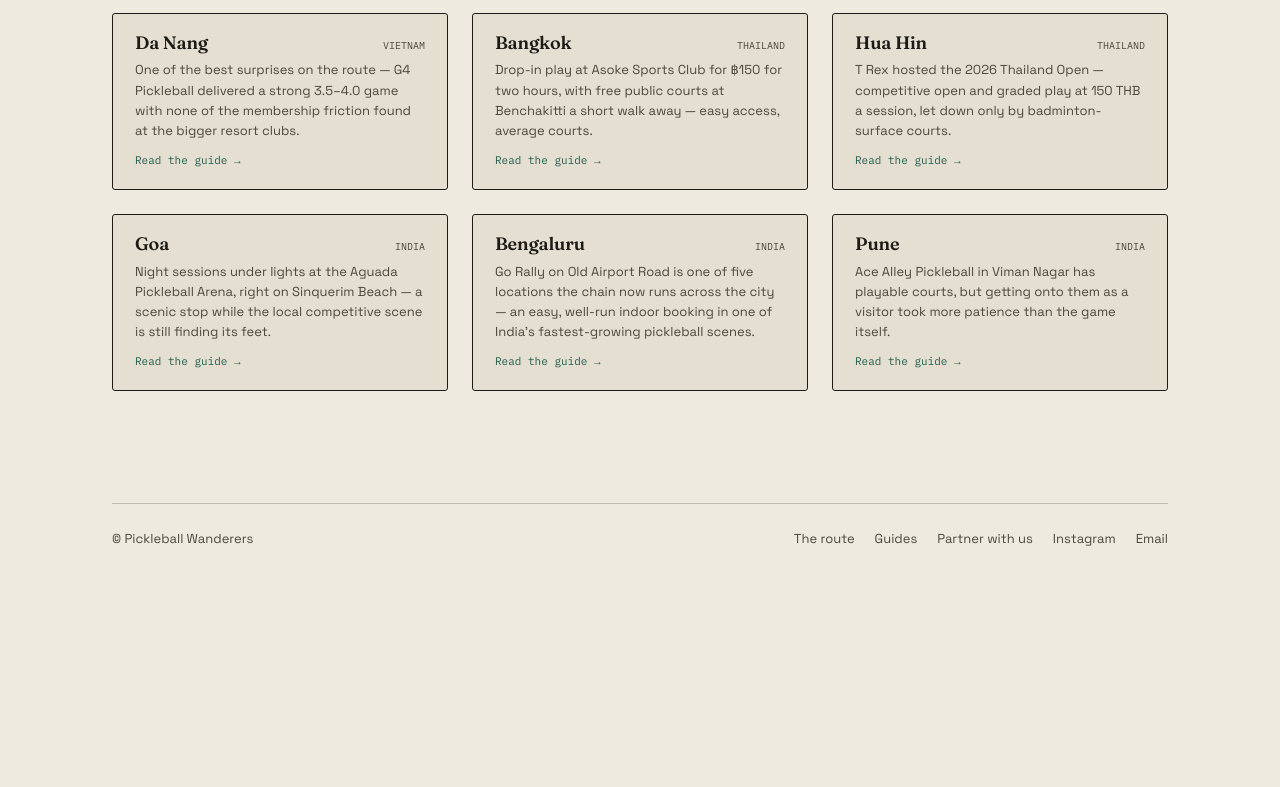
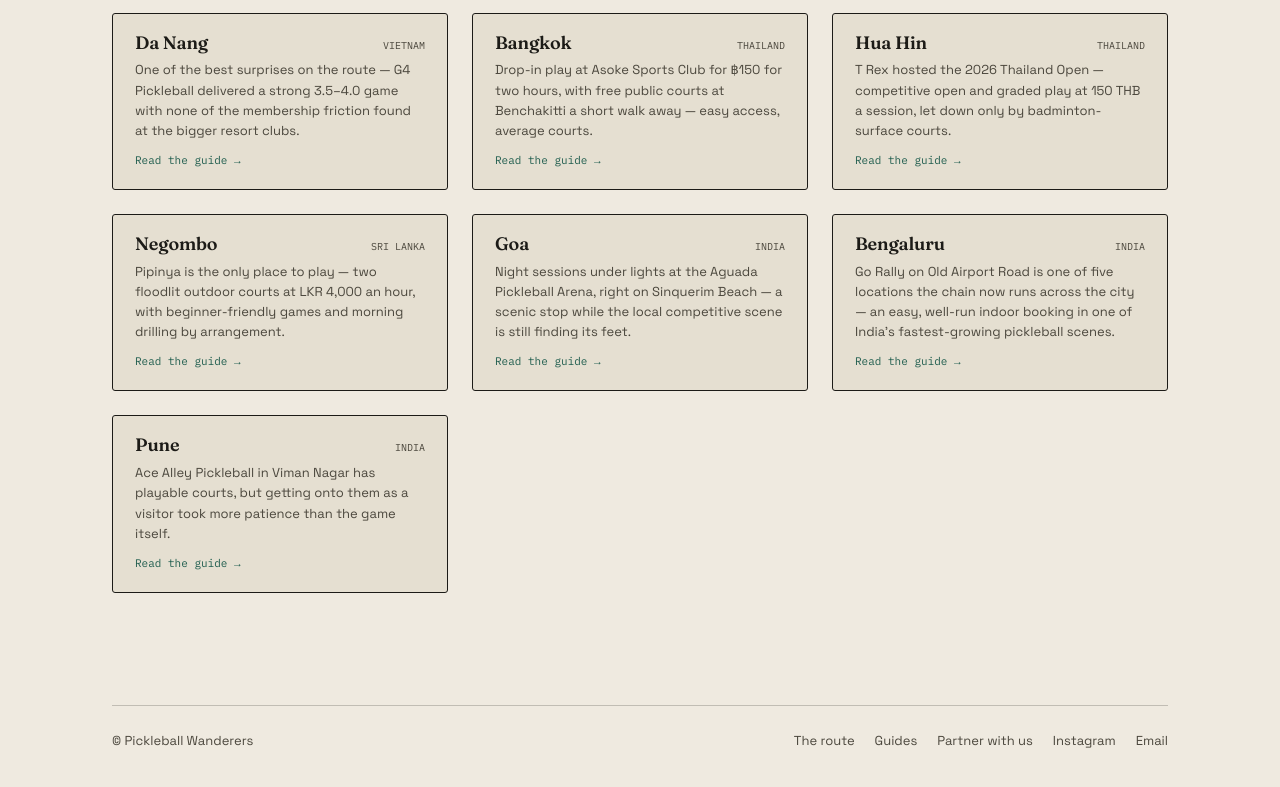
Before and after one commit to davemroberts-hub/pickleball-wanderers, a plain HTML site: page guides/index.html in a window 1280 px wide. Shown: the part 1780-2567 px from the top of the page. Before the commit the page ends 2367 px from the top, so only its background shows below. Drawn offline with Linux system fonts and the light colour scheme.

Commit message:
Add files via upload

```diff
--- a/guides/index.html
+++ b/guides/index.html
@@ -58,7 +58,8 @@
     {"@type":"ListItem","position":17,"url":"https://pickleballwanderers.com/guides/goa","name":"Goa Pickleball Guide"},
     {"@type":"ListItem","position":18,"url":"https://pickleballwanderers.com/guides/bengaluru","name":"Bengaluru Pickleball Guide"},
     {"@type":"ListItem","position":19,"url":"https://pickleballwanderers.com/guides/pune","name":"Pune Pickleball Guide"},
-    {"@type":"ListItem","position":20,"url":"https://pickleballwanderers.com/guides/bangkok","name":"Bangkok Pickleball Guide"}
+    {"@type":"ListItem","position":20,"url":"https://pickleballwanderers.com/guides/bangkok","name":"Bangkok Pickleball Guide"},
+    {"@type":"ListItem","position":21,"url":"https://pickleballwanderers.com/guides/negombo","name":"Negombo Pickleball Guide"}
   ]
 }
 </script>
@@ -224,6 +225,11 @@
           <p>T Rex hosted the 2026 Thailand Open — competitive open and graded play at 150 THB a session, let down only by badminton-surface courts.</p>
           <span class="read-more">Read the guide →</span>
         </a>
+        <a class="guide-teaser" href="/guides/negombo" data-search="negombo sri lanka srilanka pipinya colombo airport">
+          <div class="guide-top"><h3>Negombo</h3><span class="country mono">SRI LANKA</span></div>
+          <p>Pipinya is the only place to play — two floodlit outdoor courts at LKR 4,000 an hour, with beginner-friendly games and morning drilling by arrangement.</p>
+          <span class="read-more">Read the guide →</span>
+        </a>
         <a class="guide-teaser" href="/guides/goa" data-search="goa india">
           <div class="guide-top"><h3>Goa</h3><span class="country mono">INDIA</span></div>
           <p>Night sessions under lights at the Aguada Pickleball Arena, right on Sinquerim Beach — a scenic stop while the local competitive scene is still finding its feet.</p>
```
